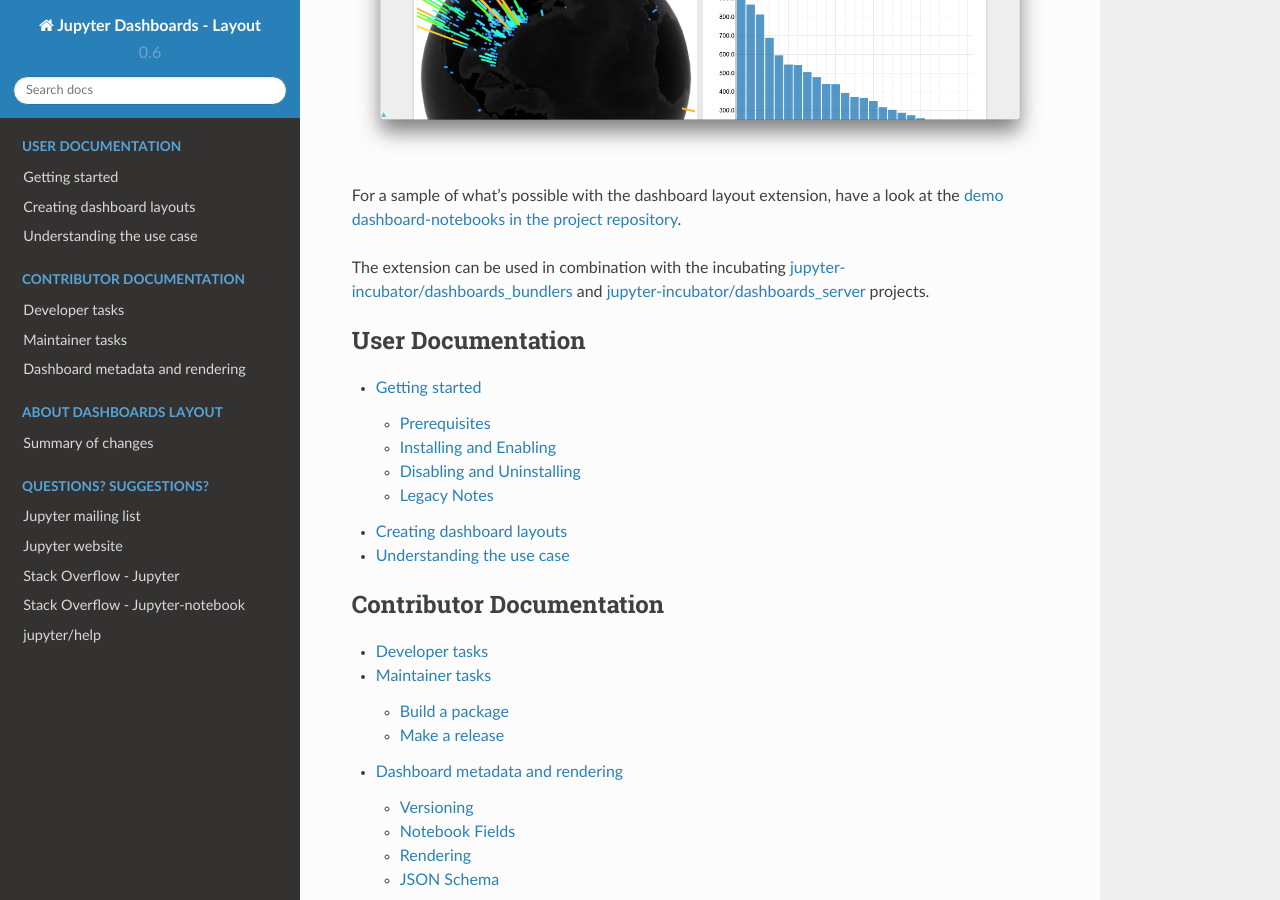
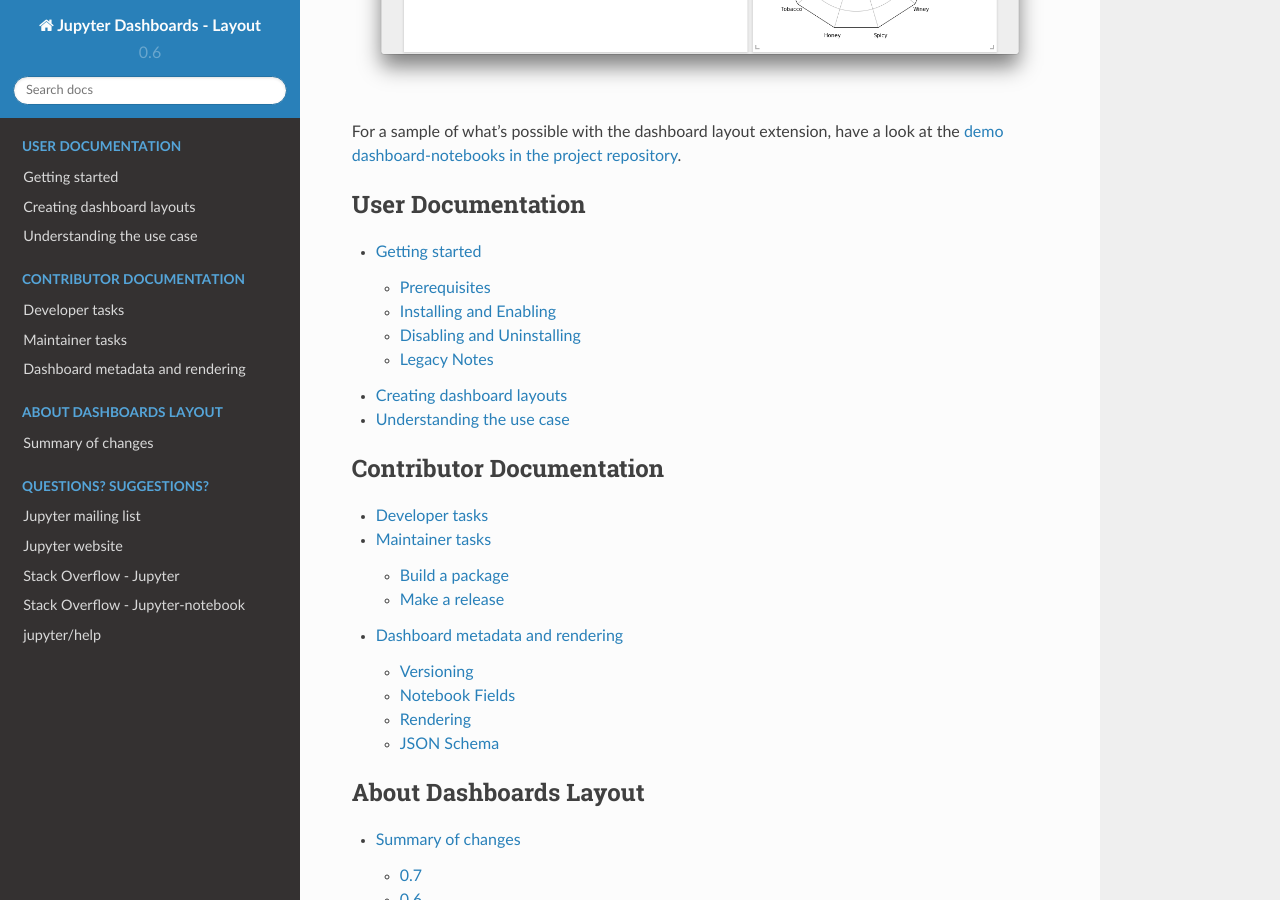
Before and after one commit to jupyter/dashboards, a Sphinx documentation site: the page built from docs/source/index.rst, in a window 1280 px wide and 900 px high, scrolled down 632 px. Built offline with Sphinx 7.4.7 and the Read the Docs theme 2.0.0, drawn with Linux system fonts in a browser that asks for light colours.

```diff
--- a/docs/source/index.rst
+++ b/docs/source/index.rst
@@ -7,8 +7,6 @@ The dashboards layout extension is an add-on for Jupyter Notebook. It lets you a
    :alt: Dashboard layout screenshot
 
 For a sample of what's possible with the dashboard layout extension, have a look at the `demo dashboard-notebooks in the project repository <https://github.com/jupyter/dashboards/tree/master/etc/notebooks>`__.
-
-The extension can be used in combination with the incubating `jupyter-incubator/dashboards_bundlers <https://github.com/jupyter-incubator/dashboards_bundlers>`__ and `jupyter-incubator/dashboards_server <https://github.com/jupyter-incubator/dashboards_server>`__ projects.
 
 .. toctree::
    :maxdepth: 2
```
Also changed, not shown: README.md (+0 -8 lines), docs/source/_static/dashboards_intro.png, 1 other file.
